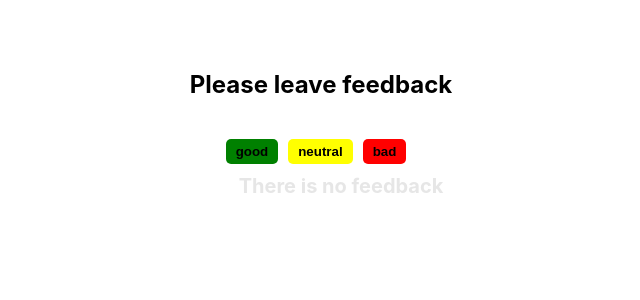
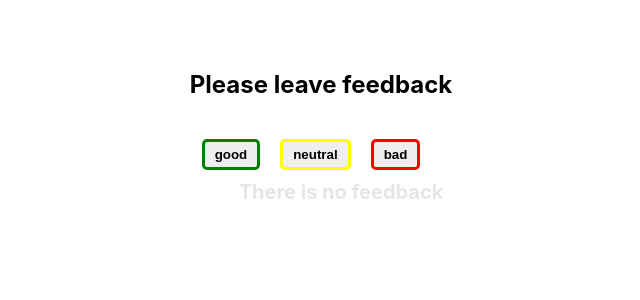
Before and after one commit to GarryKovalchuk/goit-react-hw-02-feedback, a React (Create React App) app: page / in a window 1280 px wide. Shown: the top 300 px of the page, without its empty margins (299-939 px from the left). Built offline with nearby package versions, Linux system fonts and the light colour scheme.

Commit message:
react-feedback

```diff
--- a/src/components/Feedback/Feedback.module.css
+++ b/src/components/Feedback/Feedback.module.css
@@ -7,22 +7,25 @@ button {
   font-weight: 600;
   margin-top: 10px;
   margin-bottom: 10px;
-  margin-right: 10px;
-  transition-duration: 300ms;
+  margin-right: 20px;
+  transition-duration: 200ms;
   border-radius: 5px;
   border-style: hidden;
   padding: 5px 10px;
 }
 button:nth-child(1) {
-  background-color: green;
+  border: solid;
+  border-color: green;
 }
 button:nth-child(2) {
-  background-color: yellow;
+  border: solid;
+  border-color: yellow;
 }
 button:nth-child(3) {
-  background-color: red;
+  border: solid;
+  border-color: red;
 }
 
 button:hover {
-  transform: scale(1.1);
+  transform: scale(1.2);
 }
--- a/src/components/Statistics/Statistics.module.css
+++ b/src/components/Statistics/Statistics.module.css
@@ -12,4 +12,6 @@ ul {
   display: flex;
   flex-direction: column;
   align-items: center;
+  gap: 15px;
+  padding-right: 40px;
 }
```
